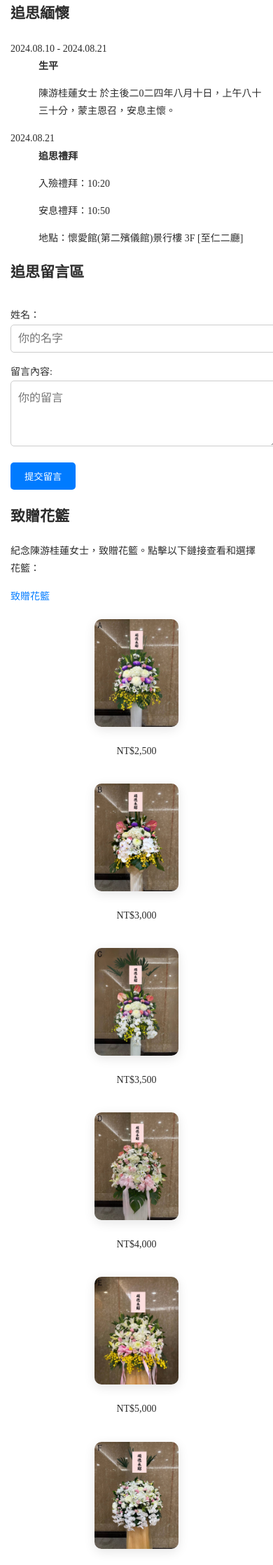
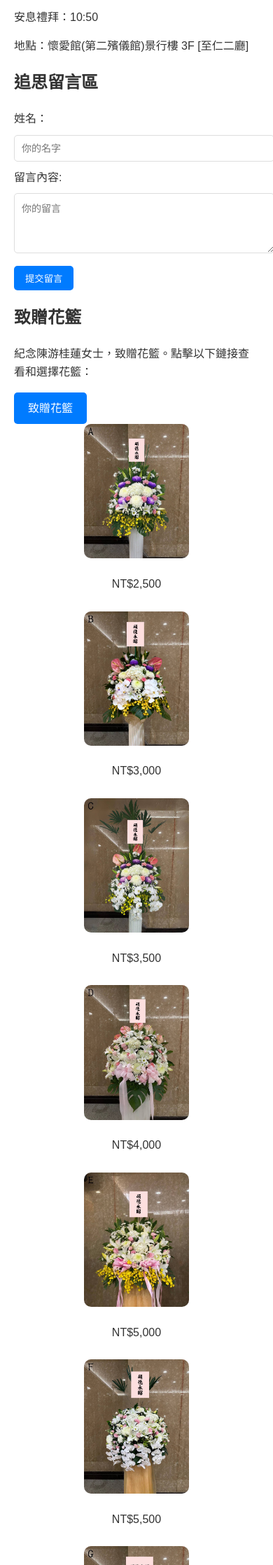
Before and after one commit to Shiangan/Bestwish, a PHP site: page /forbestwish.html in a window 390 px wide. Shown: the part 1567-3804 px from the top of the page at 70% size. Run offline with PHP 8.4, Linux system fonts and the light colour scheme.

Commit message:
Update forbestwish.css

```diff
--- a/forbestwish.css
+++ b/forbestwish.css
@@ -1,189 +1,257 @@
-/* 全局樣式 */
+/* forbestwish.css */
+
 body {
-    font-family: 'Lora', serif;
-    font-size: 16px;
-    color: #2C2C2C;
-    background-color: #F0F8FF;
+    font-family: Arial, sans-serif;
+    line-height: 1.6;
+    background: rgba(255, 255, 255, 0.9); /* 背景半透明效果 */
+    color: #333;
     margin: 0;
     padding: 0;
-    line-height: 1.8;
 }
 
-a {
-    color: #007BFF;
-    text-decoration: none;
-    transition: color 0.3s ease;
+/* Header */
+header {
+    text-align: center;
+    padding: 20px;
+    background: #f5f5f5;
+    position: relative;
 }
 
-a:hover {
-    color: #0056b3;
+.logo {
+    max-width: 100px; /* 調整 Logo 大小 */
 }
 
-/* 設置最大寬度和中央對齊 */
-.container {
-    width: 90%;
-    max-width: 1200px;
-    margin: 0 auto;
-    padding: 20px 0;
+.cross-symbol {
+    max-width: 50px; /* 調整十字架圖標大小 */
 }
 
-/* 頁眉和頁腳 */
-header, footer {
-    background-color: #FFFFFF;
-    border-radius: 10px;
-    box-shadow: 0 4px 15px rgba(0, 0, 0, 0.1);
-    padding: 20px;
-    text-align: center;
+header h1 {
+    font-size: 24px;
+    margin: 10px 0;
 }
 
-header {
-    margin-bottom: 30px;
+.verse {
+    font-size: 16px;
+    color: #666;
 }
 
-footer {
-    margin-top: 30px;
+/* Main Photo Section */
+.main-photo-section {
+    text-align: center;
+    margin: 20px;
 }
 
-/* Logo 設計 */
-header .logo {
-    max-width: 50px; /* 縮小 Logo */
-    margin-bottom: 10px;
+#main-photo {
+    width: 100%;
+    max-width: 600px;
+    border-radius: 10px;
 }
 
-/* 頁腳中的聯繫圖標 */
-footer .contact-icon {
-    vertical-align: middle;
-    width: 20px; /* 調整圖標寬度 */
-    height: 20px; /* 調整圖標高度 */
-    margin-right: 10px; /* 添加右側邊距（可選） */
+#life-story {
+    margin-top: 20px;
+    font-size: 16px;
+    color: #333;
 }
 
-/* 主內容區域 */
-main {
-    background-color: #FFF;
-    padding: 20px;
-    border-radius: 15px;
-    box-shadow: 0 4px 20px rgba(0, 0, 0, 0.1);
-    max-width: 800px;
-    margin: 20px auto;
+/* Motto */
+.motto {
+    text-align: center;
+    font-size: 20px;
+    margin: 20px 0;
+    font-weight: bold;
 }
 
-/* 圖片樣式 */
-img {
-    width: 100%;
-    height: auto;
-    max-width: 100%;
-    border-radius: 15px;
-    box-shadow: 0 5px 20px rgba(0, 0, 0, 0.15);
-    transition: transform 0.4s ease;
+/* Paper Obituary Section */
+.paper-obituary-section {
+    text-align: center;
+    margin: 20px;
 }
 
-img:hover {
-    transform: scale(1.05);
+#paper-obituary {
+    width: 100%;
+    max-width: 600px;
+    border-radius: 10px;
 }
 
-/* 花籃展示 */
+/* Timeline */
+#timeline {
+    margin: 20px;
+}
+
+.VivaTimeline {
+    padding: 0;
+    list-style: none;
+}
+
+.VivaTimeline dl {
+    margin: 0;
+}
+
+.VivaTimeline dt {
+    font-weight: bold;
+}
+
+.VivaTimeline dd {
+    position: relative;
+    margin-left: 0;
+}
+
+.pos-right {
+    text-align: right;
+}
+
+.pos-left {
+    text-align: left;
+}
+
+/* Comments Section */
+#comments-section {
+    margin: 20px;
+}
+
+#comment-form {
+    margin-bottom: 20px;
+}
+
+#comment-name, #comment-message {
+    width: 100%;
+    padding: 10px;
+    margin: 10px 0;
+    border: 1px solid #ddd;
+    border-radius: 5px;
+}
+
+button {
+    background: #007BFF;
+    color: white;
+    border: none;
+    padding: 10px 20px;
+    border-radius: 5px;
+    cursor: pointer;
+}
+
+button:hover {
+    background: #0056b3;
+}
+
+/* Donate Flower Section */
+#donate-flower {
+    margin: 20px;
+}
+
 #flower-basket-gallery {
     display: flex;
     flex-wrap: wrap;
-    justify-content: space-between;
-    gap: 20px;
-    margin-top: 20px;
+    gap: 10px;
+    justify-content: center;
 }
 
-#flower-basket-gallery .flower-basket-item {
-    width: 48%;
+.flower-basket-item {
     text-align: center;
+    width: 100%;
+    max-width: 200px;
 }
 
-#flower-basket-gallery .flower-basket-item img {
+.flower-basket-item img {
     width: 100%;
-    max-width: 160px;
-    margin: 0 auto;
     border-radius: 10px;
-    box-shadow: 0 4px 15px rgba(0, 0, 0, 0.1);
-    transition: transform 0.4s ease;
 }
 
-#flower-basket-gallery .flower-basket-item img:hover {
-    transform: scale(1.05);
+.price {
+    font-size: 16px;
+    color: #333;
 }
 
-/* 留言板 */
-#comment-form {
-    margin-top: 30px;
+#show-flower-baskets {
+    display: inline-block;
+    padding: 10px 20px;
+    background: #007BFF;
+    color: white;
+    text-decoration: none;
+    border-radius: 5px;
 }
 
-#comment-form input[type="text"],
-#comment-form textarea {
-    width: 100%;
-    padding: 10px;
-    margin-bottom: 15px;
-    border: 1px solid #CCC;
-    border-radius: 5px;
-    font-family: inherit;
-    font-size: 1rem;
+#show-flower-baskets:hover {
+    background: #0056b3;
 }
 
-#comment-form button {
-    background-color: #007BFF;
-    color: #FFF;
-    padding: 10px 20px;
-    border: none;
-    border-radius: 5px;
-    cursor: pointer;
-    transition: background-color 0.3s ease;
+/* Footer */
+footer {
+    background: #f5f5f5;
+    padding: 20px;
+    text-align: center;
+    border-top: 1px solid #ddd;
 }
 
-#comment-form button:hover {
-    background-color: #0056b3;
+footer p {
+    margin: 5px 0;
 }
 
-/* 留言顯示 */
-#comments-container {
-    margin-top: 20px;
+.business-card {
+    max-width: 300px; /* 名片圖片大小調整 */
+    border: 1px solid #ddd;
+    border-radius: 5px;
 }
 
-.comment {
-    background-color: #F9F9F9;
-    border-radius: 10px;
-    padding: 15px;
-    margin-bottom: 10px;
-    box-shadow: 0 2px 10px rgba(0, 0, 0, 0.05);
-}
-
-.comment strong {
-    color: #007BFF;
-}
-
-.comment p {
-    margin: 5px 0 0;
+.business-cards {
+    margin: 20px 0;
 }
 
 /* 響應式設計 */
 @media (max-width: 768px) {
-    body {
+    header h1 {
+        font-size: 20px;
+    }
+
+    .verse {
         font-size: 14px;
     }
 
-    header, footer {
+    .motto {
+        font-size: 18px;
+    }
+
+    #main-photo {
+        max-width: 100%;
+    }
+
+    #flower-basket-gallery {
+        flex-direction: column;
+        align-items: center;
+    }
+
+    .flower-basket-item {
+        width: 80%;
+        max-width: 300px;
+    }
+
+    footer {
         padding: 15px;
     }
+}
 
-    main {
-        padding: 15px;
-        margin: 15px auto;
+@media (max-width: 480px) {
+    header h1 {
+        font-size: 18px;
     }
 
-    #flower-basket-gallery .flower-basket-item {
-        width: 100%;
+    .verse {
+        font-size: 12px;
     }
 
-    #flower-basket-gallery .flower-basket-item img {
-        max-width: 120px;
+    .motto {
+        font-size: 16px;
     }
 
-    img {
-        border-radius: 10px;
+    #comment-name, #comment-message {
+        font-size: 14px;
+    }
+
+    button {
+        padding: 8px 16px;
+    }
+
+    .flower-basket-item img {
+        max-width: 150px;
     }
 }
```
